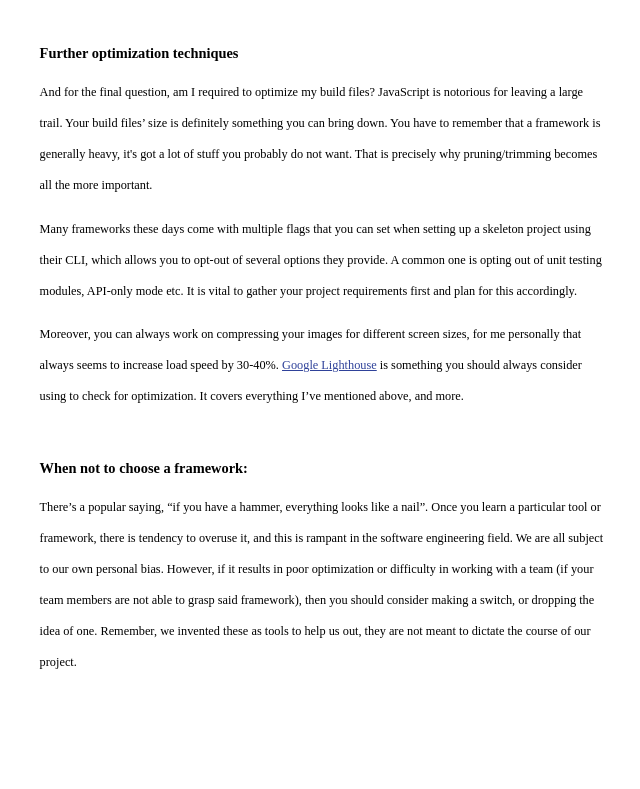
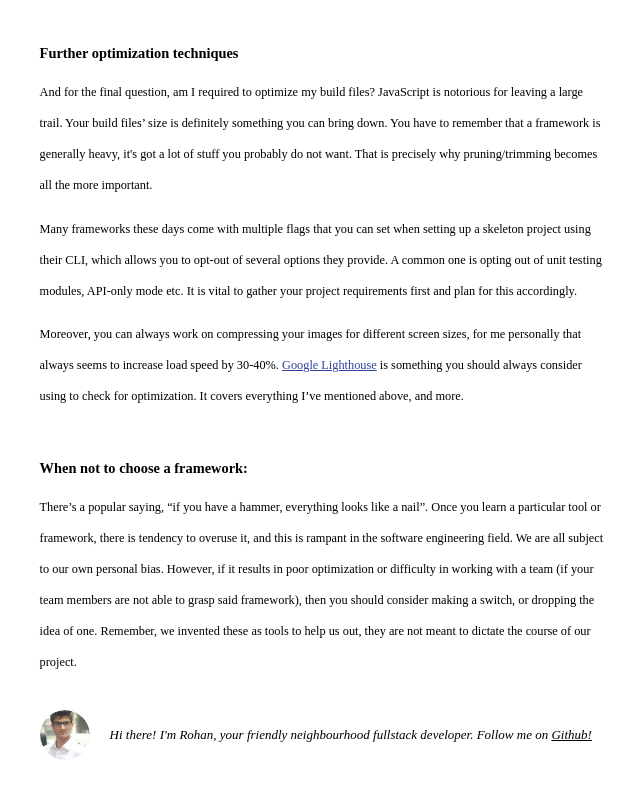
Before and after one commit to Solias99/rohanmayya-source, a Gatsby site: page /first-post in a window 1280 px wide. Shown: the part 1674-2463 px from the top of the page, without its empty margins (316-956 px from the left). Before the commit the page ends 2393 px from the top, so only its background shows below. Built offline with nearby package versions, Linux system fonts and the light colour scheme; Gatsby itself is replaced by a stand-in of ours; some packages are replaced by stand-ins of ours.

Commit message:
disqus added, links configured

```diff
--- a/gatsby-config.js
+++ b/gatsby-config.js
@@ -6,12 +6,22 @@ module.exports = {
     plugins:[
         `gatsby-transformer-remark`,
         `gatsby-plugin-sass`,
+        `gatsby-transformer-sharp`,
+        `gatsby-plugin-sharp`,
         {
             resolve: `gatsby-source-filesystem`,
             options: {
                 name: `pages`,
                 path: `${__dirname}/src/pages`
             }
+        },
+        {
+            resolve: `gatsby-source-filesystem`,
+            options: {
+              name: `images`,
+            //   path: path.join(__dirname, `src`, `content`, `assets`),
+             path: `${__dirname}/src/content/assets`
+            },
         }
     ]
 }
--- /dev/null
+++ b/src/components/Bio.js
@@ -0,0 +1,61 @@
+/**
+ * Bio component that queries for data
+ * with Gatsby's StaticQuery component
+ *
+ * See: https://www.gatsbyjs.org/docs/static-query/
+ */
+
+import React from "react"
+import { StaticQuery, graphql } from "gatsby"
+import Image from "gatsby-image"
+
+
+function Bio() {
+  return (
+    <StaticQuery
+      query={bioQuery}
+      render={data => {
+        return (
+          <div
+            style={{
+              display: `flex`,
+              marginTop: 32,
+              marginBottom: 32,
+            }}
+          >
+            <Image
+              fixed={data.avatar.childImageSharp.fixed}
+              alt="Rohan Mayya"
+              style={{
+                marginRight: 20,
+                marginBottom: 0,
+                minWidth: 50,
+                borderRadius: `100%`,
+              }}
+              imgStyle={{
+                borderRadius: `50%`,
+              }}
+            />
+            <p style={{fontStyle: 'italic', fontSize: 13, fontWeight: 'lighter'}}>
+              Hi there! I'm Rohan, your friendly neighbourhood fullstack developer. Follow me on <a href="https://github.com/Solias99" className="github-black-link">Github!</a>
+            </p>
+          </div>
+        )
+      }}
+    />
+  )
+}
+
+const bioQuery = graphql`
+  query BioQuery {
+    avatar: file(absolutePath: { regex: "/profile-pic.jpeg/" }) {
+      childImageSharp {
+        fixed(width: 50, height: 50) {
+          ...GatsbyImageSharpFixed
+        }
+      }
+    }
+  }
+`
+
+export default Bio
--- a/src/components/RightPane.js
+++ b/src/components/RightPane.js
@@ -1,5 +1,6 @@
 import React, {Component, Fragment} from 'react';
 import { TweenLite } from 'gsap'
+import { Link } from 'gatsby'
 
 class RightPane extends Component {
 
@@ -19,7 +20,7 @@ class RightPane extends Component {
                 {/* <div className="centered"> */}
                     <div ref={div => this.myDetails = div} className="centered">
                          <p className="name">Hi, I'm Rohan Mayya.</p>
-                         <p className="description">CS student and fullstack developer. Check out my <span>portfolio</span></p>
+                         <p className="description">CS student and fullstack developer. Check out my <Link to="/portfolio" className="portfolio-link">portfolio</Link></p>
                     </div>
 
                     <p className="contact">Want to work with me? Drop me a message at <span>rohan.mayya@gmail.com</span></p>
--- a/src/styles/all-posts.scss
+++ b/src/styles/all-posts.scss
@@ -26,6 +26,8 @@
 
 .back-icon{
     padding: 20px;
+    text-decoration: none;
+    color: #121212;
 }
 
 
--- a/src/styles/blog-post.scss
+++ b/src/styles/blog-post.scss
@@ -67,6 +67,9 @@
     color: #2f429a;
 }
 
+.github-black-link{
+    color: black;
+}
 
 @media screen and (max-width: 768px){
     .blog-post-title{
--- a/src/styles/home.scss
+++ b/src/styles/home.scss
@@ -29,6 +29,10 @@
 
 }
 
+.portfolio-link{
+    color: #2f429a;
+    text-decoration: none;
+}
 /*left-pane*/
 .left-pane{
     background: #2f429a;
--- /dev/null
+++ b/src/styles/portfolio.scss
@@ -0,0 +1,6 @@
+.placeholder-text{
+    position: absolute;
+    top: 50%;
+    left: 50%;
+    transform: translate(-50%,-50%);
+}
--- a/src/templates/blog-post.js
+++ b/src/templates/blog-post.js
@@ -1,9 +1,11 @@
 import React, { Fragment } from "react"
 import {Link, graphql} from 'gatsby'
 import { FontAwesomeIcon } from '@fortawesome/react-fontawesome'
+import { DiscussionEmbed } from "disqus-react";
 
 
 import '../styles/blog-post.scss'
+import Bio from '../components/Bio'
 
 const Template = ({data, pageContext}) => {
     console.log(pageContext)
@@ -12,11 +14,16 @@ const Template = ({data, pageContext}) => {
     const title = markdownRemark.frontmatter.title
     const date = markdownRemark.frontmatter.date
     const html = markdownRemark.html
+    const disqusShortname = "www-rohanmayya-com";
+    const disqusConfig = {
+      identifier: date,
+      title: title,
+    };
 
     return (
         <Fragment>
             <div className="back-link">
-                <Link to="/"><FontAwesomeIcon icon={'arrow-left'} className="back-icon"/></Link>
+                <Link to="/"><FontAwesomeIcon icon={'home'} className="back-icon"/></Link>
             </div>
             <div className="blog-post-heading">
                 <h1 className="blog-post-title">{title}</h1>
@@ -28,9 +35,7 @@ const Template = ({data, pageContext}) => {
             <div className="blog-post-text"
                 dangerouslySetInnerHTML={{__html: html}}
             />
-
-        </div>
-
+        <Bio />
         <div className="blog-post-links">
             {prev &&
                 <Link to={prev.frontmatter.path} className="blog-post-prev-link">
@@ -42,7 +47,14 @@ const Template = ({data, pageContext}) => {
                     Next
                 </Link>
             }
+
         </div>
+
+        <DiscussionEmbed shortname={disqusShortname} config={disqusConfig} />
+
+        </div>
+
+
 
         </Fragment>
     )
```
Also changed, not shown: package.json (+6 -2 lines), src/components/LeftPane.js (+4 -4 lines), src/pages/portfolio.js (added, +11 -0 lines), src/content/assets/profile-pic.jpeg (added), 1 other file.
